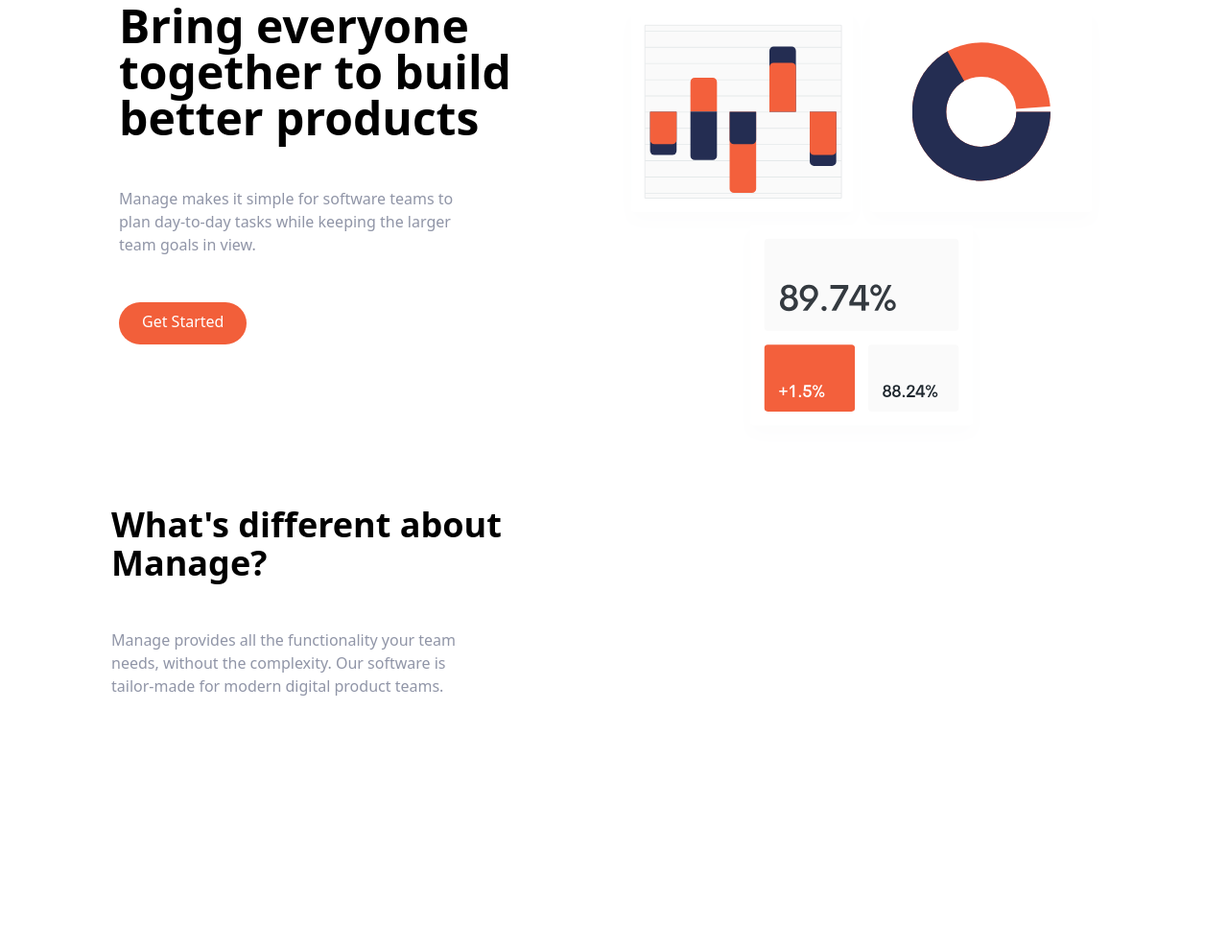
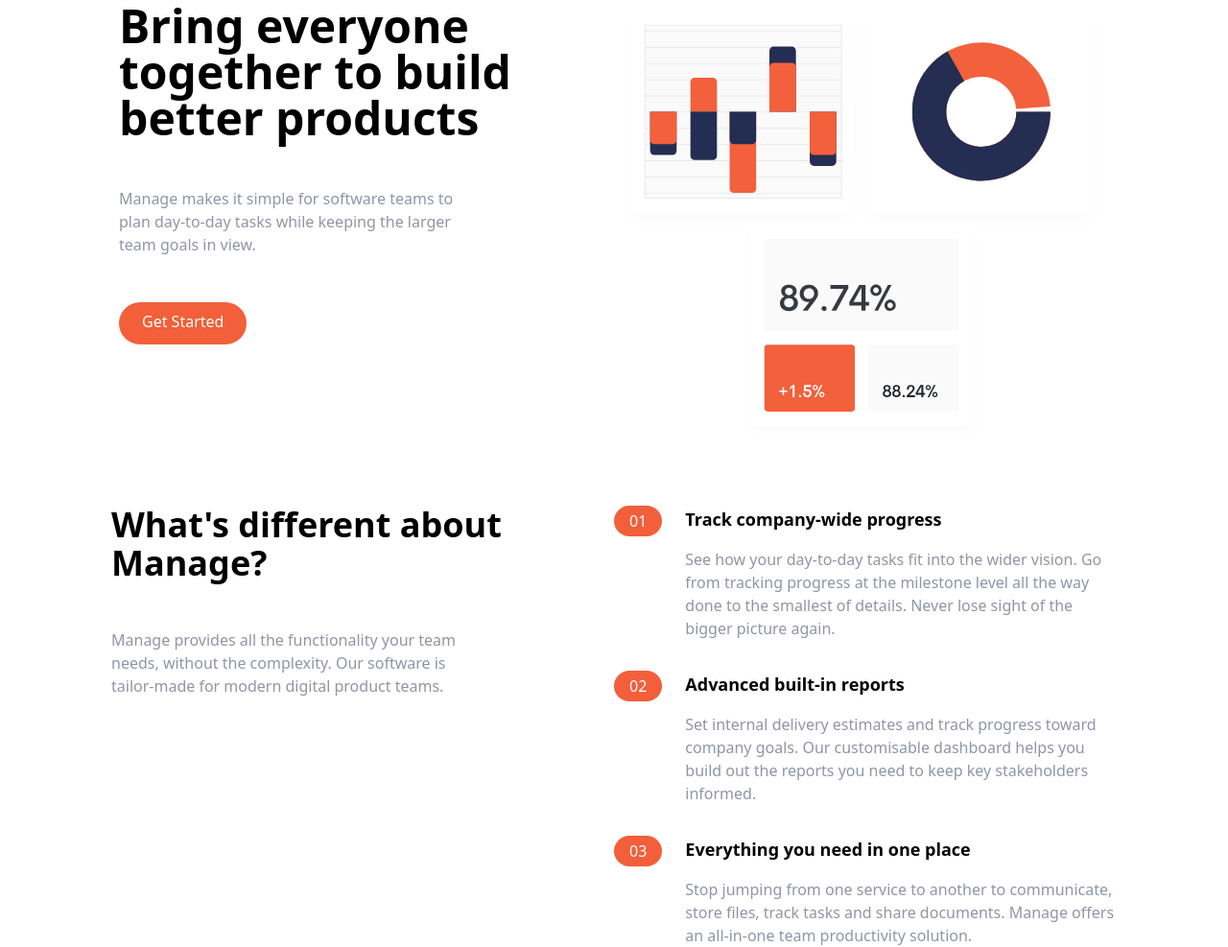
Before and after one commit to CodeBulletin/TailwindCSS, a website: page index.html in a window 1280 px wide. Shown: the part 129-1116 px from the top of the page at 96% size. Before the commit the page ends 856 px from the top, so only its background shows below. Drawn offline with Linux system fonts and the light colour scheme.

Commit message:
+ Features Section

```diff
--- a/index.html
+++ b/index.html
@@ -54,6 +54,62 @@
                         Manage provides all the functionality your team needs, without the complexity. Our software is tailor-made for modern digital product teams.
                     </p>
                 </div>
+                <div class="flex flex-col space-y-8 md:w-1/2">
+                    <div class="flex flex-col space-y-3 md:space-y-0 md:space-x-6 md:flex-row">
+                        <div class="rounded-l-full bg-brightRedSupLight md:bg-transparent">
+                            <div class="flex items-center space-x-2">
+                                <div class="px-4 py-2 text-white rounded-full md:py-1 bg-brightRed">01</div>
+                                <h3 class="text-base font-bold md:mb-4 md:hidden">Track company-wide progress</h3>
+                            </div>
+                        </div>
+
+                        <div>
+                            <h3 class="hidden mb-4 text-lg font-bold md:block">Track company-wide progress</h3>
+                            <p class="text-darkGrayishBlue">
+                                See how your day-to-day tasks fit into the wider vision. Go from
+                                tracking progress at the milestone level all the way done to the
+                                smallest of details. Never lose sight of the bigger picture
+                                again.
+                            </p>
+                        </div>
+                    </div>
+
+                    <div class="flex flex-col space-y-3 md:space-y-0 md:space-x-6 md:flex-row">
+                        <div class="rounded-l-full bg-brightRedSupLight md:bg-transparent">
+                            <div class="flex items-center space-x-2">
+                                <div class="px-4 py-2 text-white rounded-full md:py-1 bg-brightRed">02</div>
+                                <h3 class="text-base font-bold md:mb-4 md:hidden">Advanced built-in reports</h3>
+                            </div>
+                        </div>
+
+                        <div>
+                            <h3 class="hidden mb-4 text-lg font-bold md:block">Advanced built-in reports</h3>
+                            <p class="text-darkGrayishBlue">
+                                Set internal delivery estimates and track progress toward
+                                company goals. Our customisable dashboard helps you build out
+                                the reports you need to keep key stakeholders informed.
+                            </p>
+                        </div>
+                    </div>
+
+                    <div class="flex flex-col space-y-3 md:space-y-0 md:space-x-6 md:flex-row">
+                        <div class="rounded-l-full bg-brightRedSupLight md:bg-transparent">
+                            <div class="flex items-center space-x-2">
+                                <div class="px-4 py-2 text-white rounded-full md:py-1 bg-brightRed">03</div>
+                                <h3 class="text-base font-bold md:mb-4 md:hidden">Everything you need in one place</h3>
+                            </div>
+                        </div>
+
+                        <div>
+                            <h3 class="hidden mb-4 text-lg font-bold md:block">Everything you need in one place</h3>
+                            <p class="text-darkGrayishBlue">
+                                Stop jumping from one service to another to communicate, store
+                                files, track tasks and share documents. Manage offers an
+                                all-in-one team productivity solution.
+                            </p>
+                        </div>
+                    </div>
+                </div>
             </div>
         </section>
     </body>
```
Also changed, not shown: CSS/tailwind.css.
